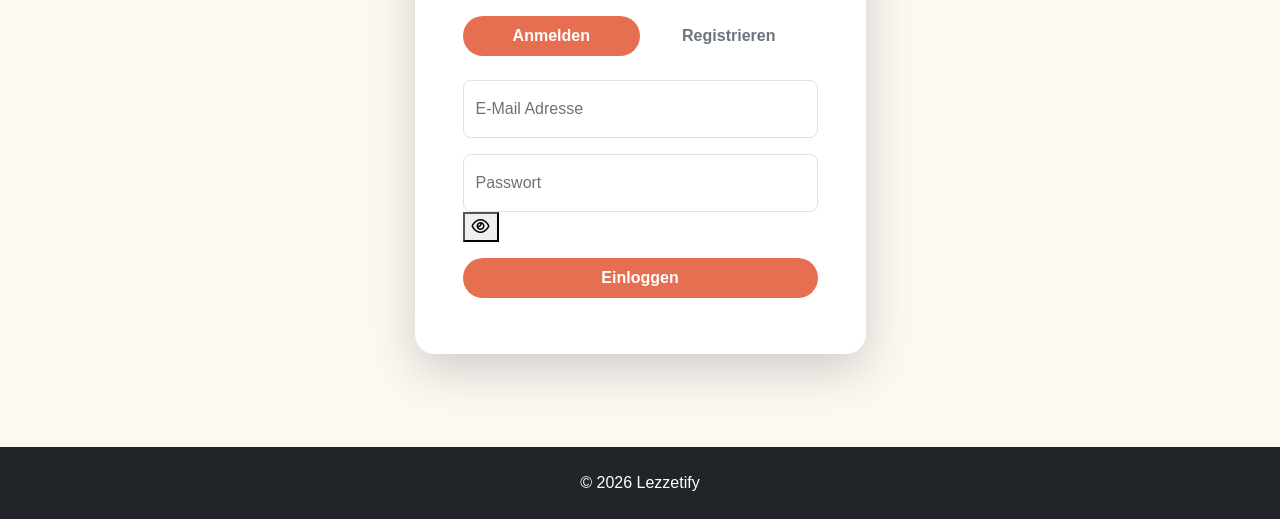
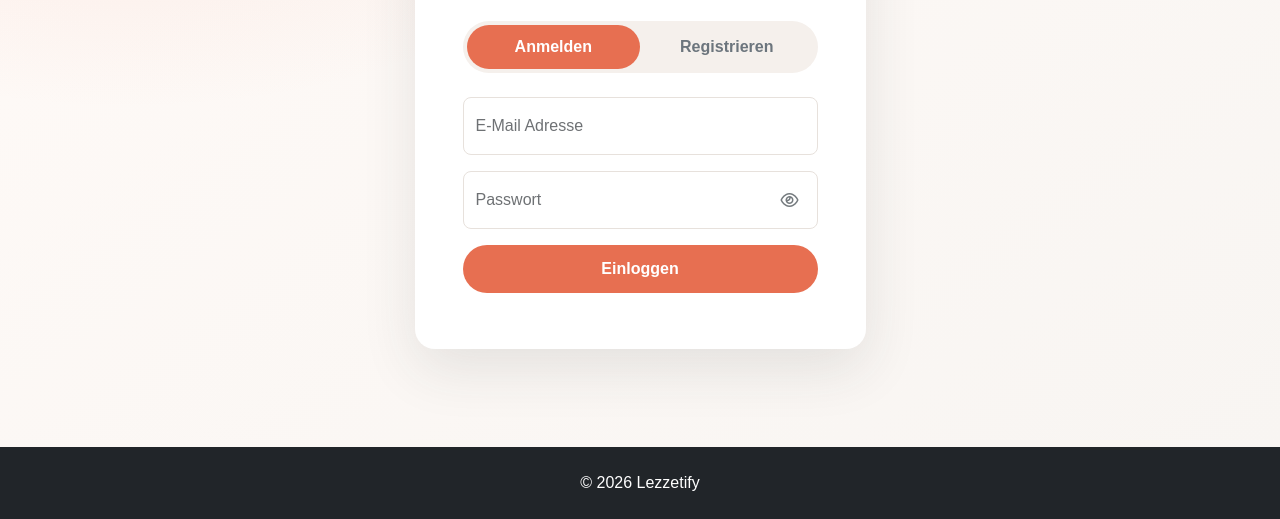
Before and after one commit to slm0128/Lezzetify, a plain HTML site: page login.html in a window 1280 px wide. Shown: the part 281-800 px from the top of the page. Drawn offline with Linux system fonts and the light colour scheme.

Commit message:
Style für login angepasst

```diff
--- a/styles/login.css
+++ b/styles/login.css
@@ -1,12 +1,93 @@
-/* Nur für den Login- und Registrierungsbildschirm. */
+/* Nur fÃ¼r den Login- und Registrierungsbildschirm. */
 .auth-main {
-    background-color: #fcf8f2;
+    background:
+        radial-gradient(ellipse at 10% 12%, rgba(231, 111, 81, 0.1), transparent 30%),
+        linear-gradient(145deg, #fffaf7 0%, #f8f5f2 100%);
 }
 
 .auth-card {
     border-radius: 20px;
+    box-shadow: 0 1.25rem 3.5rem rgba(45, 52, 54, 0.11) !important;
 }
 
 .auth-error {
     display: none;
 }
+
+.auth-password-field {
+    position: relative;
+}
+
+.auth-password-field .form-control {
+    padding-right: 3.25rem;
+}
+
+.auth-password-toggle {
+    position: absolute;
+    z-index: 5;
+    top: 50%;
+    right: 0.75rem;
+    display: grid;
+    width: 2rem;
+    height: 2rem;
+    transform: translateY(-50%);
+    place-items: center;
+    border: 0;
+    border-radius: 50%;
+    background: transparent;
+    color: #747a7e;
+}
+
+.auth-password-toggle:hover,
+.auth-password-toggle:focus-visible {
+    background: #fff0e9;
+    color: var(--primary-color);
+}
+
+.auth-password-toggle:focus-visible {
+    outline: 2px solid var(--primary-color);
+    outline-offset: 2px;
+}
+
+.auth-submit {
+    min-height: 3rem;
+}
+
+.auth-submit:disabled {
+    cursor: wait;
+    opacity: 0.75;
+}
+
+.auth-card .nav-pills {
+    padding: 0.25rem;
+    border-radius: 999px;
+    background: #f5f0ec;
+}
+
+.auth-card .nav-pills .nav-link {
+    min-height: 2.75rem;
+}
+
+.auth-card .form-control {
+    border-color: #e7e1dc;
+}
+
+.auth-card .form-control:focus {
+    border-color: rgba(231, 111, 81, 0.7);
+    box-shadow: 0 0 0 0.22rem rgba(231, 111, 81, 0.14);
+}
+
+@media (max-width: 575.98px) {
+    .auth-main {
+        align-items: flex-start !important;
+        padding: 1.5rem 0 !important;
+    }
+
+    .auth-card {
+        border-radius: 1rem;
+    }
+
+    .auth-card .card-body {
+        padding: 1.5rem !important;
+    }
+}
```
